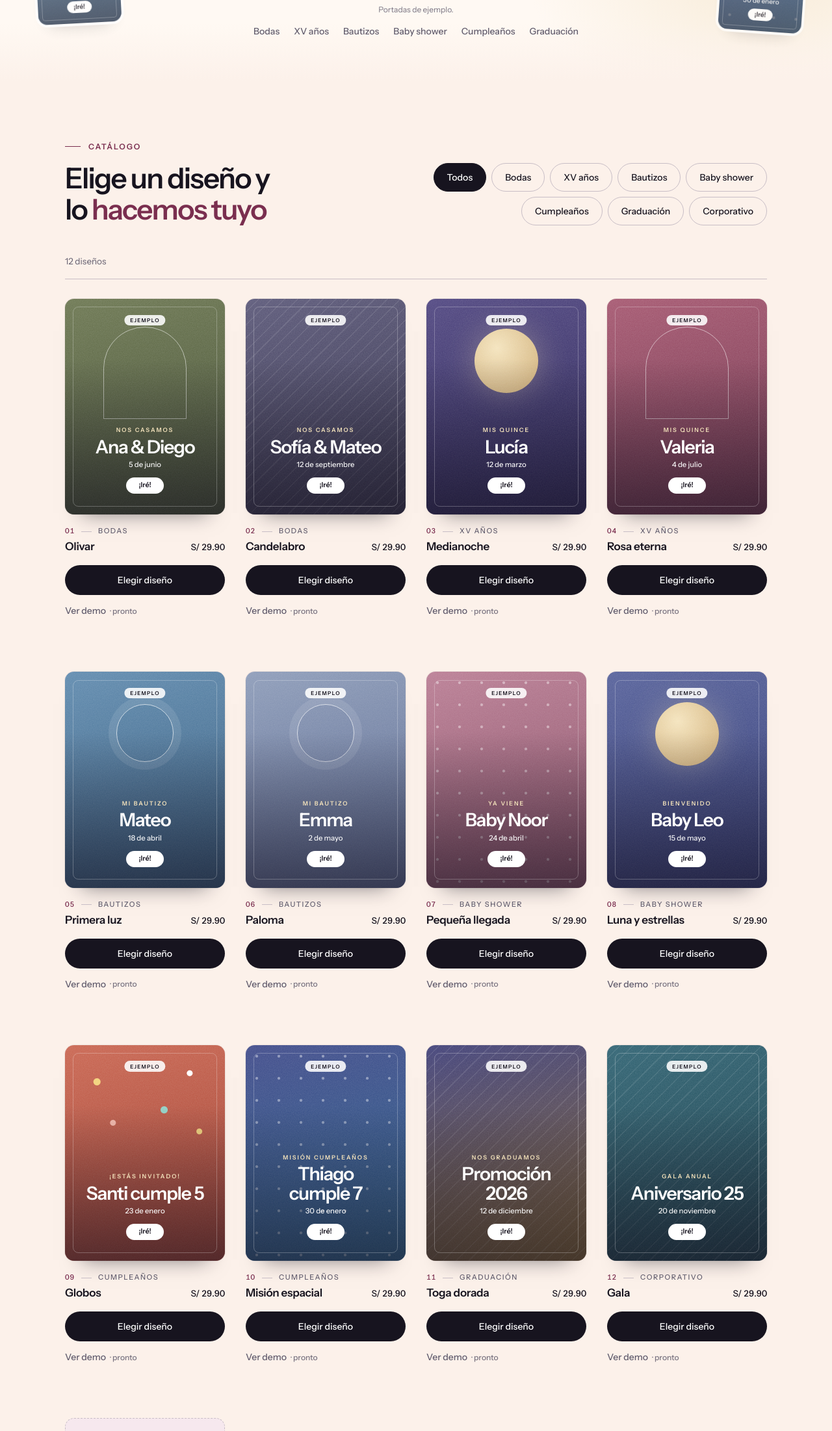
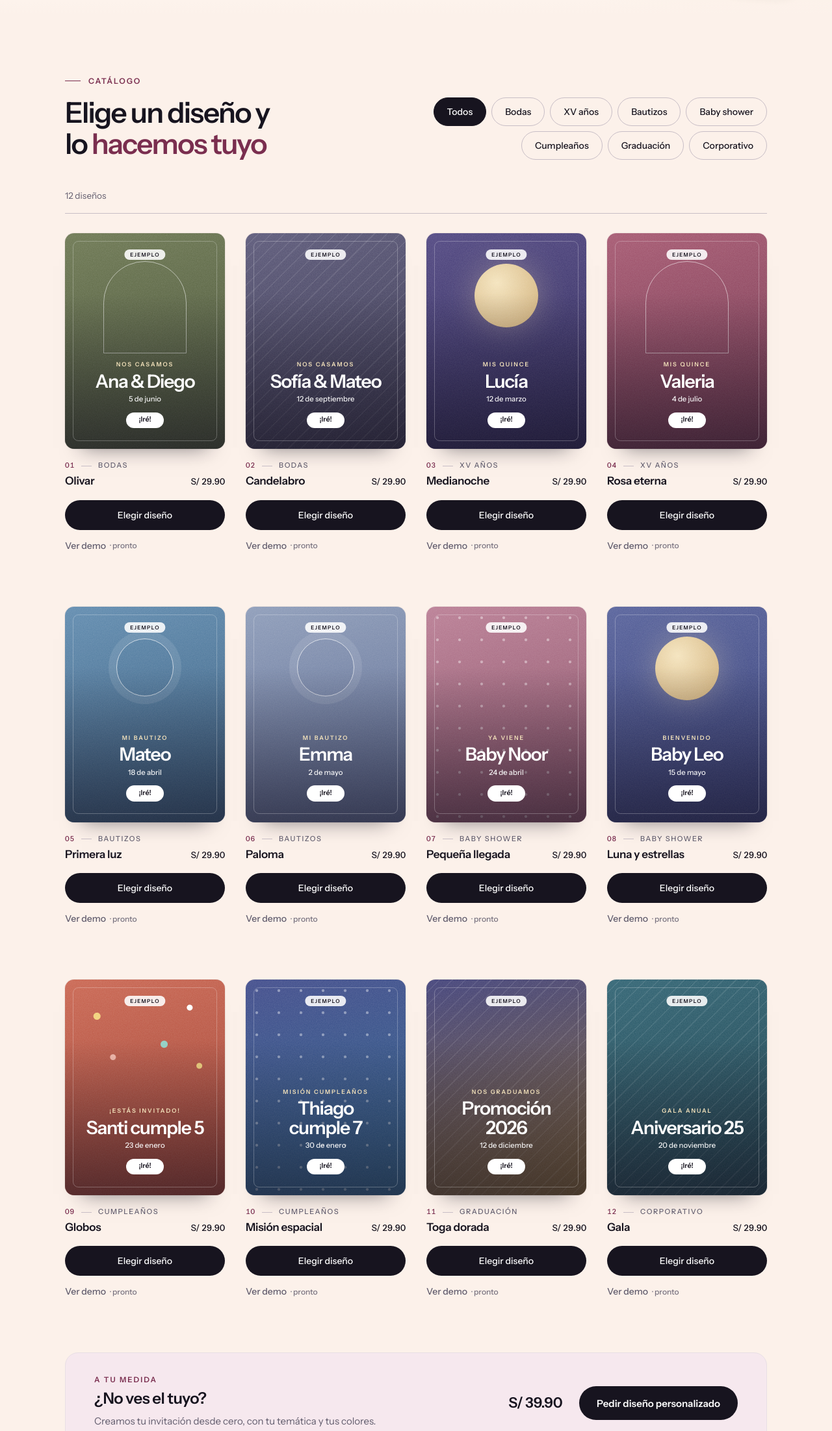
Before and after one commit to bradytherion/HECHO, a plain HTML site: page vendras.html in a window 1280 px wide. Shown: the part 597-2800 px from the top of the page at 65% size. Drawn offline with Linux system fonts and the light colour scheme.

Commit message:
Update vendras.html

```diff
--- a/vendras.html
+++ b/vendras.html
@@ -143,13 +143,6 @@ em{font-style:normal;color:var(--accent)}
 .facts{display:flex;flex-wrap:wrap;gap:8px 22px;justify-content:center;font-size:13.5px;font-weight:500;color:var(--muted);margin-top:clamp(22px,3vw,28px)}
 .facts li{display:inline-flex;align-items:center;gap:9px}
 .facts li::before{content:"";width:5px;height:5px;border-radius:50%;background:var(--gold);flex:none}
-.hfoot{position:relative;z-index:2;display:flex;flex-direction:column;align-items:center;gap:0;text-align:center;margin-top:clamp(22px,3vw,34px)}
-.cap{font-size:12px;color:var(--muted);opacity:.85}
-.evl{display:flex;flex-wrap:wrap;gap:0 2px;justify-content:center;font-size:14px}
-.evl a{padding:12px 10px;text-decoration:none;font-weight:500;color:var(--muted);position:relative}
-.evl a::after{content:"";position:absolute;left:10px;right:10px;bottom:8px;height:1px;background:var(--accent);transform:scaleX(0);transform-origin:left;transition:transform .3s var(--ease)}
-.evl a:hover{color:var(--accent)}
-.evl a:hover::after{transform:scaleX(1)}
 
 /* invitaciones flotantes del hero (decorativas) */
 .fl{--w:clamp(104px,28vw,176px);position:relative;z-index:1;display:flex;justify-content:center;align-items:flex-end;margin-bottom:clamp(40px,7vw,56px)}
@@ -179,7 +172,11 @@ em{font-style:normal;color:var(--accent)}
 @media(max-width:520px){
   .hero .cta{flex-direction:column;align-items:stretch;width:100%;max-width:340px}
   .hero .btn-o{justify-content:center}
-  .hero .btn-p{justify-content:space-between}
+  /* Botón principal: el texto se centra sobre el ancho completo del botón (igual que «Cómo funciona»).
+     El círculo con la flecha sale del flujo y queda fijo a la derecha (9 px del borde, centrado en vertical).
+     El relleno lateral es simétrico y reserva el espacio del círculo, así el texto nunca lo pisa. */
+  .hero .btn-p{justify-content:center;padding:0 56px}
+  .hero .btn-p .btn-ic{position:absolute;right:9px;top:0;bottom:0;margin:auto 0}
 }
 
 /* portadas (arte de ejemplo y portadas reales) */
@@ -239,9 +236,19 @@ em{font-style:normal;color:var(--accent)}
 .demo:hover{color:var(--accent);text-underline-offset:7px}
 .demo.off{color:var(--muted);text-decoration:none;cursor:not-allowed;font-weight:500}
 .demo.off small{font-weight:500;font-size:12px;opacity:.85}
-.card.custom .cover{background:var(--blush);border:1.5px dashed var(--field);box-shadow:none;display:flex;flex-direction:column;align-items:center;justify-content:center;text-align:center;gap:12px;padding:22px}
-.card.custom .cover h3{font:600 clamp(19px,2vw,22px)/1.2 var(--sans);letter-spacing:-.02em}
-.card.custom .cover p{font-size:14px;color:var(--muted);text-wrap:balance}
+/* CTA «a tu medida»: bloque propio, fuera de la cuadrícula de diseños */
+.bespoke{display:flex;flex-direction:column;gap:22px;margin-top:clamp(48px,6vw,72px);padding:clamp(24px,3.4vw,36px) clamp(22px,3.6vw,44px);background:var(--blush);border:1px solid var(--line);border-radius:20px}
+.bespoke-t{display:flex;flex-direction:column;gap:8px;min-width:0}
+.bespoke-t h3{font:600 clamp(20px,2.2vw,24px)/1.2 var(--sans);letter-spacing:-.02em}
+.bespoke-t p{font-size:15px;color:var(--muted);max-width:32em;text-wrap:balance}
+.bespoke-a{display:flex;flex-direction:column;gap:14px;min-width:0}
+.bespoke-a .price{font:600 22px/1 var(--sans);letter-spacing:-.02em}
+.bespoke-a .btn{width:100%}
+@media(min-width:760px){
+  .bespoke{flex-direction:row;align-items:center;justify-content:space-between;gap:40px}
+  .bespoke-a{flex-direction:row;align-items:center;gap:26px;flex:none}
+  .bespoke-a .btn{width:auto;padding:0 26px}
+}
 .note{font-size:13.5px;color:var(--muted);margin-top:clamp(32px,4vw,40px);max-width:44em}
 @keyframes cardIn{from{opacity:0;transform:translateY(16px)}to{opacity:1;transform:none}}
 @keyframes fade{from{opacity:0}to{opacity:1}}
@@ -444,12 +451,6 @@ input:focus,select:focus{border-color:var(--accent);outline:none;box-shadow:0 0
       <li>La ves antes de pagar</li>
     </ul>
   </div>
-  <div class="wrap hfoot">
-    <p class="cap" id="heroCap">Portadas de ejemplo.</p>
-    <nav class="evl" aria-label="Eventos">
-      <a href="#catalogo" data-f="Bodas">Bodas</a><a href="#catalogo" data-f="XV años">XV años</a><a href="#catalogo" data-f="Bautizos">Bautizos</a><a href="#catalogo" data-f="Baby shower">Baby shower</a><a href="#catalogo" data-f="Cumpleaños">Cumpleaños</a><a href="#catalogo" data-f="Graduación">Graduación</a>
-    </nav>
-  </div>
 </section>
 
 <!-- CATÁLOGO -->
@@ -464,6 +465,17 @@ input:focus,select:focus{border-color:var(--accent);outline:none;box-shadow:0 0
     </div>
     <p class="count" id="count" aria-live="polite"></p>
     <div class="grid" id="grid"></div>
+    <aside class="bespoke" aria-labelledby="h-bespoke">
+      <div class="bespoke-t">
+        <span class="kind">A tu medida</span>
+        <h3 id="h-bespoke">¿No ves el tuyo?</h3>
+        <p>Creamos tu invitación desde cero, con tu temática y tus colores.</p>
+      </div>
+      <div class="bespoke-a">
+        <span class="price">S/ 39.90</span>
+        <a class="btn btn-s wa" href="https://wa.me/" data-m="Hola, quiero una invitación personalizada (S/ 39.90).">Pedir diseño personalizado</a>
+      </div>
+    </aside>
     <p class="note" id="note">Portadas de ejemplo. Cada invitación se llena con tus nombres, fecha, lugar, fotos y canción.</p>
   </div>
 </section>
@@ -672,7 +684,6 @@ function cover(d, inPhone){
 (function(){
   var items = DESIGNS.filter(function(d){return d.hero}).slice(0,6);
   $("floats").innerHTML = items.map(function(d){return '<div class="fcard"><div class="fcin">'+cover(d,true)+'</div></div>'}).join('');
-  $("heroCap").hidden = !anyPlaceholder;
 })();
 
 /* ==========================================================================
@@ -703,9 +714,6 @@ function drawGrid(){
       '<div class="cact"><a class="btn btn-s pick wa" href="https://wa.me/" data-m="Hola, quiero la invitación «'+esc(d.name)+'» ('+esc(d.category)+').">Elegir diseño</a>'+demo+'</div>'+
     '</article>';
   }).join("");
-  html += '<article class="card custom" style="--i:'+Math.min(list.length,8)+'"><div class="cover"><h3>¿No ves el tuyo?</h3><p>Lo diseñamos desde cero con tu temática y tus colores.</p></div>'+
-    '<div class="cmeta"><p class="ccat">A tu medida</p><div class="crow"><h3>Diseño personalizado</h3><span class="price">'+money(39.90)+'</span></div></div>'+
-    '<div class="cact"><a class="btn btn-s pick wa" href="https://wa.me/" data-m="Hola, quiero una invitación personalizada (S/ 39.90).">Pedir el mío</a></div></article>';
   $("grid").innerHTML = html;
   $("count").textContent = list.length + (list.length===1 ? " diseño" : " diseños") + (state.filter==="Todos" ? "" : " en "+state.filter);
   bindWA($("grid"));
```
